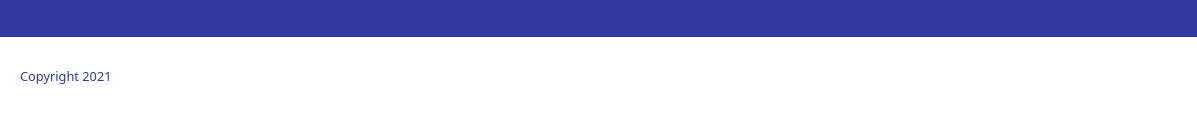
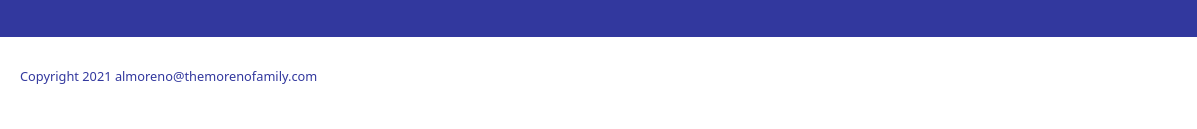
Before and after one commit to al-moreno/Updated-Portfolio, a plain HTML site: page index.html in a window 1280 px wide. Shown: the part 4162-4291 px from the top of the page, 0-1197 px from the left. Drawn offline with nearby package versions, Linux system fonts and the light colour scheme.

Commit message:
added my email and verified github link

```diff
--- a/assets/css/style.css
+++ b/assets/css/style.css
@@ -146,6 +146,7 @@ Utilizing variables defined at begining of style sheet as well as grid definded
   justify-content: center;
 
 }
+
 .projects a *{
    padding: 1em;
 }
--- a/index.html
+++ b/index.html
@@ -103,6 +103,8 @@
         <input type="email" placeholder="Your Email">
         <textarea type=”text” size=”19″ name=”ContactCommentt” rows=”6″ cols=”20″ placeholder="Your Message"></textarea>
         <button class="button">Send Message</button>
+
+
       </form>
 
     </section>
@@ -111,7 +113,8 @@
   <!--Imagest of Linked in and github currently only go to the site main page.  Links will be adjusted and milestones are met-->
   <footer>
     <div class="grid">
-      <p class="copyright">Copyright 2021</p>
+      <p class="copyright">Copyright 2021          almoreno@themorenofamily.com</p>
+
       <ul class="social">
         <li><a href="https://github.com/al-moreno"><img src="assets/images/github.png" alt="github"></a></li>
         <li><a href="https://www.linkedin.com/in/ana-l-moreno/"><img src="assets/images/linkedin.png" alt="linkedin"></a></li>
```
